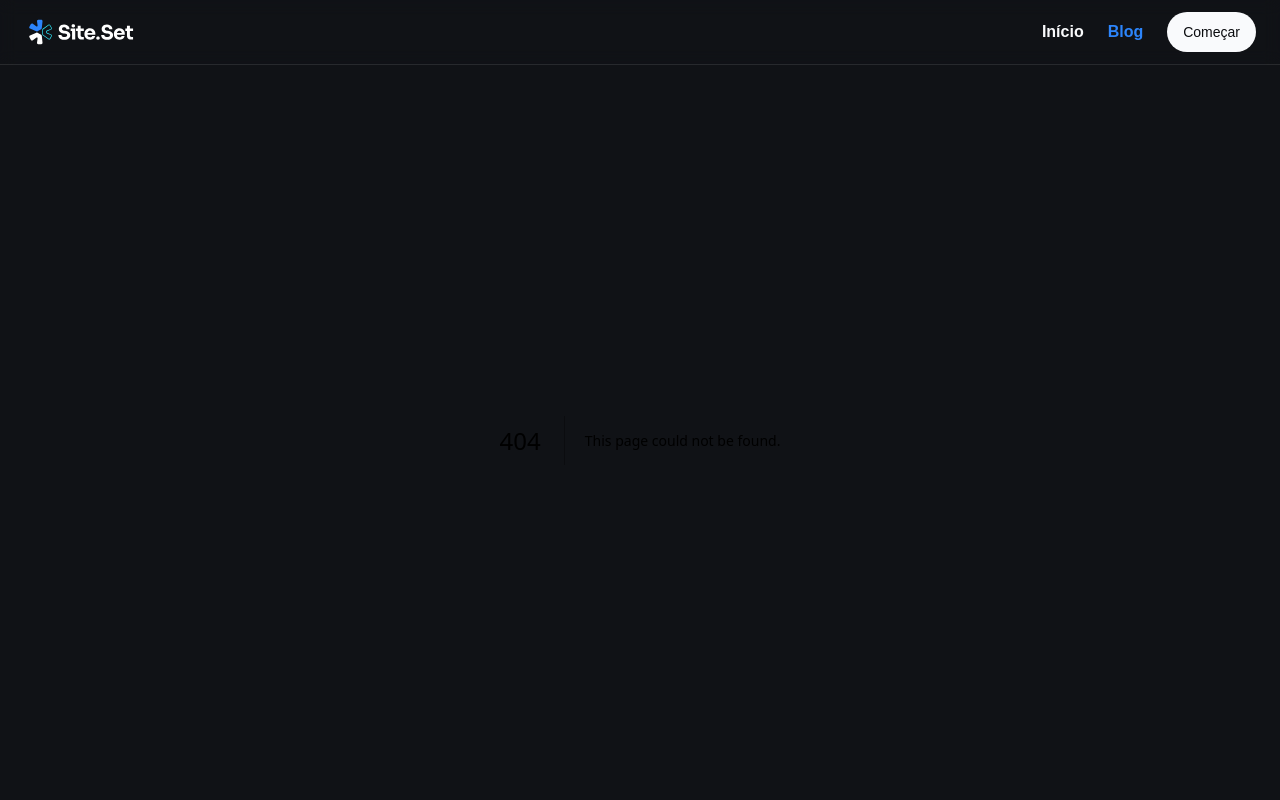
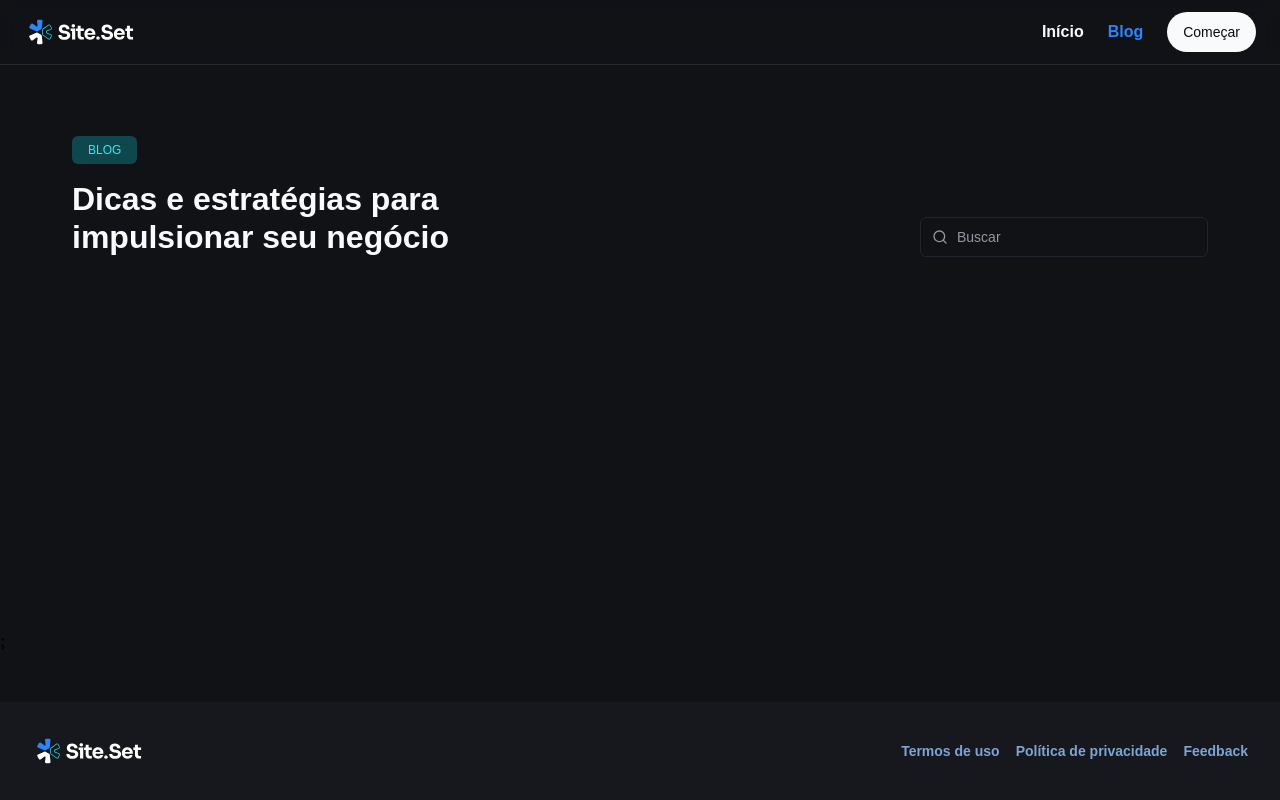
Before and after one commit to vinicius2616/SiteSet, a Next.js app: page /blog in a window 1280 px wide. Before the commit this address had no page. Shown: the top 800 px of the page. Built offline with nearby package versions, Linux system fonts and the light colour scheme; a web font is replaced by a local one.

Commit message:
create component search

```diff
--- /dev/null
+++ b/src/components/search/index.tsx
@@ -0,0 +1 @@
+export * from './search'
--- /dev/null
+++ b/src/components/search/search.tsx
@@ -0,0 +1,48 @@
+import { cn } from '@/lib/utils'
+import { SearchIcon } from 'lucide-react'
+import { useRouter } from 'next/router'
+import { useCallback } from 'react'
+
+export const Search = () => {
+  const router = useRouter()
+  const query = router.query.q as string
+
+  const handleSearch = useCallback(
+    (event: React.FormEvent) => {
+      event.preventDefault()
+
+      if (query.trim()) {
+        router.push(`/blog?q=${encodeURIComponent(query)}`)
+      }
+    },
+    [query, router],
+  )
+
+  const handleQueryChange = (event: React.ChangeEvent<HTMLInputElement>) => {
+    const newQuery = event.target.value
+
+    router.push(`/blog?q=${encodeURIComponent(newQuery)}`, undefined, {
+      shallow: true,
+      scroll: false,
+    })
+  }
+
+  return (
+    <form onSubmit={handleSearch} className="relative group">
+      <SearchIcon
+        className={cn(
+          'text-gray-300 absolute left-3 top-1/2 -translate-y-1/2 h-4 w-4 transition-colors duration-200 group-focus-within:text-blue-300',
+          query ? 'text-blue-300' : '',
+        )}
+      />
+      <input
+        type="text"
+        placeholder="Buscar"
+        onChange={handleQueryChange}
+        className="h-10 w-72 bg-transparent border border-gray-400 pl-9 text-gray-100 rounded-md text-body-sm outline-none
+          transition-all duration-200 focus-within:border-blue-300 focus-within:ring-1 focus-within:ring-blue-300 placeholder:text-gray-300
+          placeholder:text-body-sm"
+      />
+    </form>
+  )
+}
--- /dev/null
+++ b/src/pages/blog/index.tsx
@@ -0,0 +1,27 @@
+import { Search } from '@/components/search'
+
+export default function BlogPage() {
+  return (
+    <div className="flex flex-col py-24 flex-grow h-full">
+      <header className="">
+        <div className="container space-y-6 flex flex-col items-start justify-between md:flex-row md:items-end lg:items-end">
+          <div className="flex flex-col gap-4 md:px-0">
+            {/* TAG */}
+            <span className="text-body-tag text-cyan-100 w-fit rounded-md text-center md:text-left py-2 px-4 bg-cyan-300">
+              BLOG
+            </span>
+
+            {/* Titulo */}
+            <h1 className="text-balance text-start md:text-left text-heading-lg md:text-heading-xl max-w-2xl text-gray-100">
+              Dicas e estratégias para impulsionar seu negócio
+            </h1>
+          </div>
+          {/* Search */}
+          <Search />
+        </div>
+      </header>
+
+      {/* Listagem de posts */}
+    </div>
+  )
+}
--- a/src/pages/index.tsx
+++ b/src/pages/index.tsx
@@ -1,9 +1,5 @@
 import LandingPage from '@/templates/landing-page/landing-page'
 
-import { allPosts } from 'contentlayer/generated'
-
 export default function Home() {
-  console.log(allPosts)
-
   return <LandingPage />
 }
```
